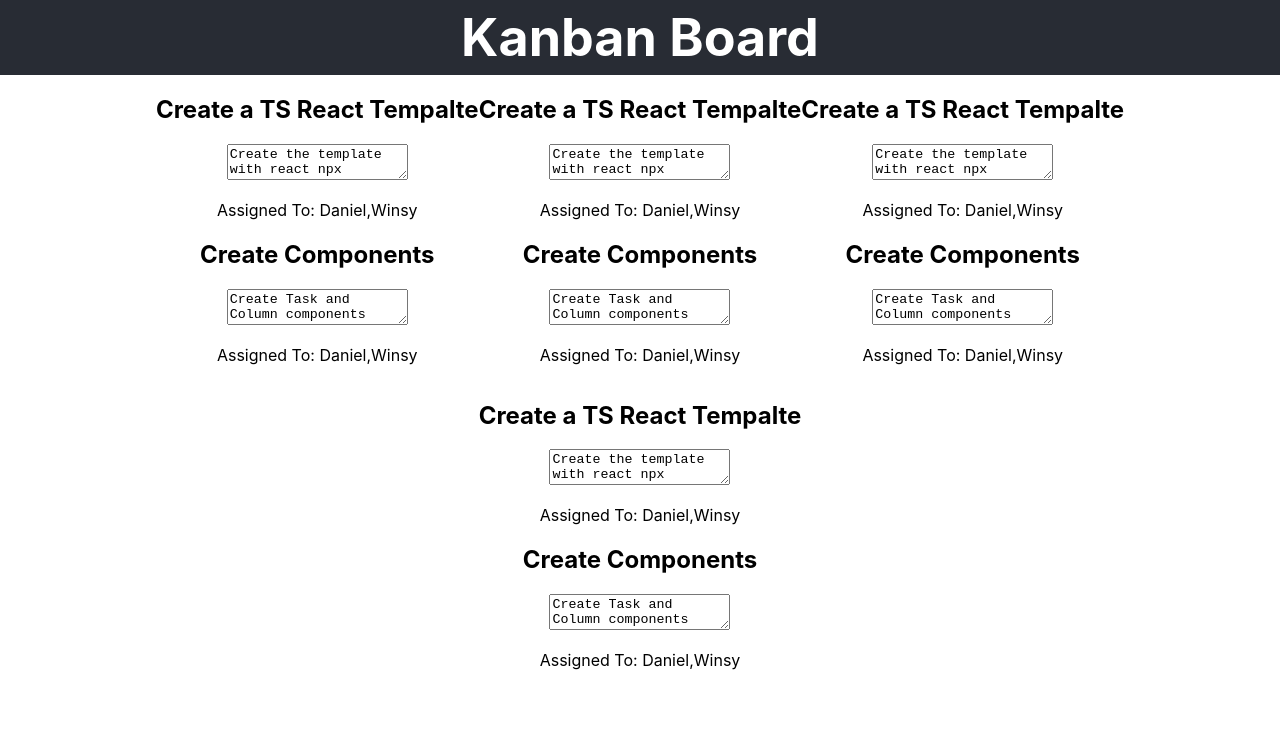
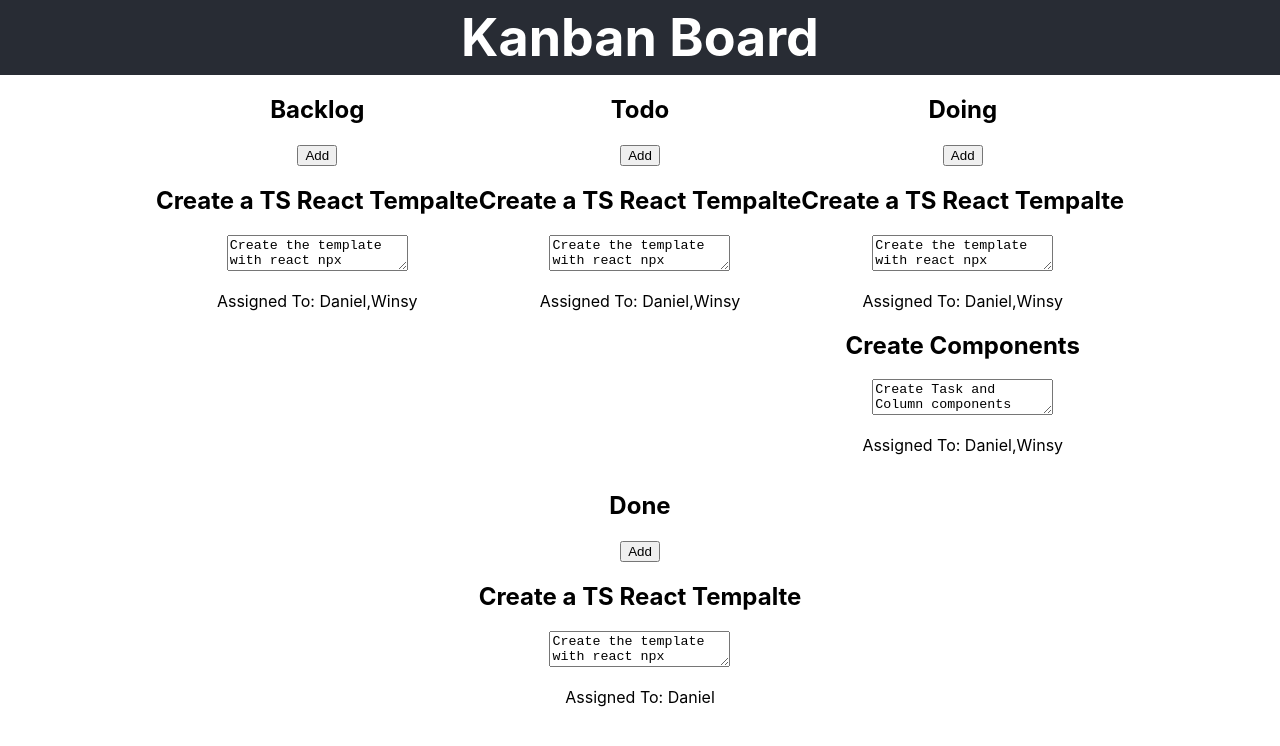
Before and after one commit to Daniel320So/kanban-react, a React (Create React App) app: page / in a window 1280 px wide. Shown: the top 746 px of the page. Built offline with nearby package versions, Linux system fonts and the light colour scheme; the HTML template or start-up script is replaced by a standard one.

Commit message:
Add button to create new Task

```diff
--- a/package.json
+++ b/package.json
@@ -14,6 +14,8 @@
     "react-dom": "^18.2.0",
     "react-scripts": "5.0.1",
     "typescript": "^4.9.5",
+    "usehooks-ts": "^2.9.1",
+    "uuid": "^9.0.0",
     "web-vitals": "^2.1.4"
   },
   "scripts": {
--- a/src/components/Column.tsx
+++ b/src/components/Column.tsx
@@ -1,3 +1,4 @@
+import useColumnTask from "../hooks/useColumnTask";
 import { ColumnType } from "../utils/enum";
 import { TaskModel } from "../utils/model";
 import Task from "./Task";
@@ -9,31 +10,19 @@
     Done: "white"
 }
 
-const tasksList: TaskModel[] = [
-    {
-        id: 1,
-        title: "Create a TS React Tempalte",
-        description: "Create the template with react npx command",
-        assignees: ["Daniel", "Winsy"],
-        column: ColumnType.BACKLOG
-    },
-    {
-        id: 2,
-        title: "Create Components",
-        description: "Create Task and Column components",
-        assignees: ["Daniel", "Winsy"],
-        column: ColumnType.BACKLOG
-    }
-]
 
 function Column({column}: {column: ColumnType}) {
 
-    const tasks = tasksList.map( t => {
-        return <Task key={t.id} index={t.id} task={t}></Task>
+    const {tasks, addNewTask} = useColumnTask(column);
+
+    const conlumnTasks = tasks.map( (t, index) => {
+        return <Task key={t.id} index={index} task={t}></Task>
     })
     return (
         <div className="column">
-            {tasks}
+            <h2>{column}</h2>
+            <button onClick={addNewTask}>Add</button>
+            {conlumnTasks}
         </div>
     )
 }
--- /dev/null
+++ b/src/hooks/useColumnTask.ts
@@ -0,0 +1,35 @@
+import { v4 as uuidv4} from "uuid";
+import { useCallback } from "react";
+import { ColumnType } from "../utils/enum";
+import { TaskModel } from "../utils/model";
+import useTaskCollection from "./useTaskCollection";
+
+function useColumnTask(column:ColumnType) {
+    const [tasks, setTasks] = useTaskCollection();
+
+    const addNewTask = useCallback(() => {
+        console.log("Add Task")
+        setTasks((allTasks) => {
+            const columnTasks = allTasks[column];
+            const newColumnTask: TaskModel = {
+                id: uuidv4(),
+                title: "New Task",
+                description: "Create the template with react npx command",
+                assignees: ["Daniel"],
+                column: column
+            }
+
+            return {
+                ...allTasks,
+                [column]: [newColumnTask, ...columnTasks]
+            }
+        })
+    }, [column, setTasks]);
+
+    return {
+        tasks: tasks[column],
+        addNewTask
+    };
+};
+
+export default useColumnTask;
--- /dev/null
+++ b/src/hooks/useTaskCollection.ts
@@ -0,0 +1,54 @@
+import { v4 as uuidv4} from "uuid";
+import { ColumnType } from "../utils/enum";
+import { TaskModel } from "../utils/model";
+import { useLocalStorage } from 'usehooks-ts';
+
+function useTaskCollection() {
+    return useLocalStorage<{[key in ColumnType]: TaskModel[]}>("task", {
+        Backlog: [
+            {
+                id: uuidv4(),
+                title: "Create a TS React Tempalte",
+                description: "Create the template with react npx command",
+                assignees: ["Daniel", "Winsy"],
+                column: ColumnType.BACKLOG
+            },
+        ],
+        Todo: [
+            {
+                id: uuidv4(),
+                title: "Create a TS React Tempalte",
+                description: "Create the template with react npx command",
+                assignees: ["Daniel", "Winsy"],
+                column: ColumnType.TO_DO
+            },
+        ],
+        Doing: [
+            {
+                id: uuidv4(),
+                title: "Create a TS React Tempalte",
+                description: "Create the template with react npx command",
+                assignees: ["Daniel", "Winsy"],
+                column: ColumnType.DOING
+            },
+            {
+                id: uuidv4(),
+                title: "Create Components",
+                description: "Create Task and Column components",
+                assignees: ["Daniel", "Winsy"],
+                column: ColumnType.DOING
+            }
+        ],
+        Done: [
+            {
+                id: uuidv4(),
+                title: "Create a TS React Tempalte",
+                description: "Create the template with react npx command",
+                assignees: ["Daniel"],
+                column: ColumnType.DONE
+            },
+        ]
+    })
+}
+
+export default useTaskCollection;
--- a/src/utils/model.ts
+++ b/src/utils/model.ts
@@ -1,7 +1,7 @@
 import { ColumnType } from "./enum";
 
 export interface TaskModel {
-    id: number;
+    id: string;
     title: string;
     description: string;
     assignees: string[];
```
Also changed, not shown: 1 other file (tests, documents, lock files or other folders).
